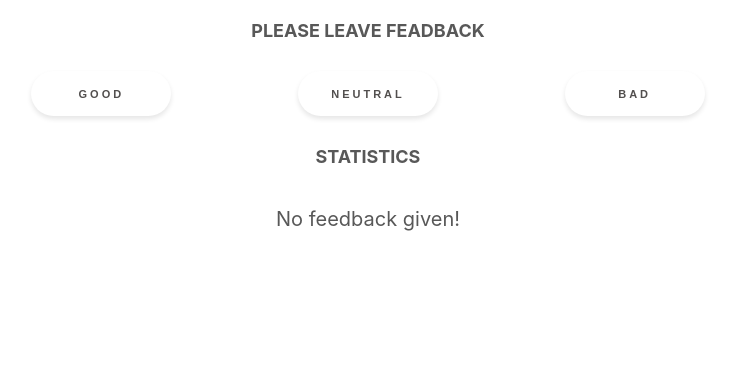
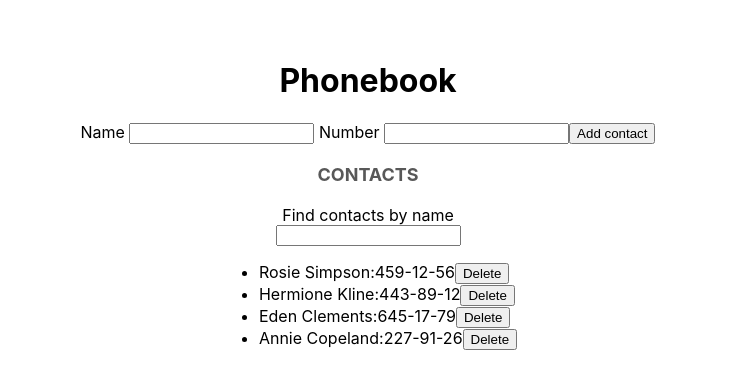
Before and after one commit to Eugenia-Medved/goit-react-hw-02-feedback, a React (Create React App) app: page / in a window 1280 px wide. Shown: the top 388 px of the page, without its empty margins (272-1007 px from the left). Built offline with nearby package versions, Linux system fonts and the light colour scheme.

Commit message:
Добавила разметку

```diff
--- a/package.json
+++ b/package.json
@@ -2,7 +2,7 @@
   "name": "goit-react-hw-02-feedback",
   "version": "0.1.0",
   "private": true,
-  "homepage": "https://YevheniiaBondarenko.github.io/goit-react-hw-02-feedback",
+  "homepage": "https://YevheniiaBondarenko.github.io/goit-react-hw-02-phonebook",
   "dependencies": {
     "@testing-library/jest-dom": "^5.11.8",
     "@testing-library/react": "^11.2.2",
--- a/src/components/App/App.js
+++ b/src/components/App/App.js
@@ -1,47 +1,33 @@
 import React, { Component } from 'react';
 import './App.css';
 import Container from 'components/Container/Container';
-import FeedbackOptions from 'components/FeedbackOptions/FeedbackOptions';
-import Statistics from 'components/Statistics/Statistics';
-import Notification from 'components/Notification/Notification';
+import ContactForm from 'components/ContactForm/ContactForm';
+import Filter from 'components/Filter/Filter';
+import ContactList from 'components/ContactList/ContactList';
 
 class App extends Component {
   state = {
-    good: 0,
-    neutral: 0,
-    bad: 0,
-  };
-
-  onLeaveFeedback = option => {
-    this.setState({ [option]: this.state[option] + 1 });
+    contacts: [
+      { id: 'id-1', name: 'Rosie Simpson', number: '459-12-56' },
+      { id: 'id-2', name: 'Hermione Kline', number: '443-89-12' },
+      { id: 'id-3', name: 'Eden Clements', number: '645-17-79' },
+      { id: 'id-4', name: 'Annie Copeland', number: '227-91-26' },
+    ],
+    filter: '',
+    name: '',
+    number: '',
   };
 
   render() {
-    const total = this.state.good + this.state.neutral + this.state.bad;
-    const positivePercentage = Math.round((this.state.good / total) * 100);
-
-    const { good, neutral, bad } = this.state;
     return (
       <>
-        <Container title="Please leave feadback">
-          <FeedbackOptions
-            options={['good', 'neutral', 'bad']}
-            onLeaveFeedback={this.onLeaveFeedback}
-          />
+        <Container>
+          <h1>Phonebook</h1>
+          <ContactForm />
         </Container>
-
-        <Container title="Statistics">
-          {total ? (
-            <Statistics
-              good={good}
-              neutral={neutral}
-              bad={bad}
-              total={total}
-              positivePercentage={positivePercentage}
-            />
-          ) : (
-            <Notification message="No feedback given!" />
-          )}
+        <Container title="Contacts">
+          <Filter />
+          <ContactList contacts={this.state.contacts} />
         </Container>
       </>
     );
--- /dev/null
+++ b/src/components/ContactForm/ContactForm.js
@@ -0,0 +1,13 @@
+function ContactForm({ nameId, telId }) {
+  return (
+    <form action="">
+      <label for={nameId}> Name </label>
+      <input id={nameId} type="text" />
+      <label for={telId}> Number </label>
+      <input id={telId} type="tel" />
+      <button type="button">Add contact</button>
+    </form>
+  );
+}
+
+export default ContactForm;
--- /dev/null
+++ b/src/components/ContactList/ContactList.js
@@ -0,0 +1,16 @@
+function ContactList({ contacts }) {
+  return (
+    <ul>
+      {contacts.map(contact => (
+        <li key={contact.id}>
+          <span>
+            {contact.name}:{contact.number}
+          </span>
+          <button type="button">Delete</button>
+        </li>
+      ))}
+    </ul>
+  );
+}
+
+export default ContactList;
--- a/src/components/FeedbackOptions/FeedbackOptions.js
+++ /dev/null
@@ -1,26 +0,0 @@
-import PropTypes from 'prop-types';
-import s from './FeedbackOptions.module.css';
-
-function FeedbackOptions({ options, onLeaveFeedback }) {
-  return (
-    <div className={s.container}>
-      {options.map(option => (
-        <button
-          type="button"
-          className={s.button}
-          key={option}
-          onClick={() => onLeaveFeedback(option)}
-        >
-          {option}
-        </button>
-      ))}
-    </div>
-  );
-}
-
-FeedbackOptions.propTypes = {
-  onLeaveFeedback: PropTypes.func,
-  options: PropTypes.arrayOf(PropTypes.string),
-};
-
-export default FeedbackOptions;
--- a/src/components/FeedbackOptions/FeedbackOptions.module.css
+++ /dev/null
@@ -1,37 +0,0 @@
-.container {
-  width: 800px;
-  display: flex;
-  justify-content: space-around;
-}
-
-.button {
-  /* text-decoration: none; */
-  display: inline-block;
-  width: 140px;
-  height: 45px;
-  line-height: 45px;
-  border-radius: 45px;
-  margin: 10px 20px;
-  font-family: 'Montserrat', sans-serif;
-  font-size: 11px;
-  text-transform: uppercase;
-  text-align: center;
-  letter-spacing: 3px;
-  font-weight: 600;
-  color: #524f4e;
-  border: 0;
-  background: white;
-  box-shadow: 0 3px 5px rgba(0, 0, 0, 0.1);
-  transition: 0.3s;
-}
-.button:hover,
-.button:focus {
-  background: #9adef8;
-  box-shadow: 0 5px 10px rgba(58, 214, 253, 0.4);
-  color: white;
-  transform: translateY(-7px);
-}
-
-.button:active {
-  outline: 0 !important;
-}
--- /dev/null
+++ b/src/components/Filter/Filter.js
@@ -0,0 +1,10 @@
+function Filter({ findId }) {
+  return (
+    <>
+      <label for={findId}>Find contacts by name</label>
+      <input id={findId} type="text" />
+    </>
+  );
+}
+
+export default Filter;
--- a/src/components/Notification/Notification.js
+++ /dev/null
@@ -1,20 +0,0 @@
-import PropTypes from 'prop-types';
-import s from './Notification.module.css';
-
-function Notification({ message }) {
-  return (
-    <>
-      <p className={s.title}>{message}</p>
-    </>
-  );
-}
-
-Notification.defaultProps = {
-  message: ' ',
-};
-
-Notification.propTypes = {
-  message: PropTypes.string.isRequired,
-};
-
-export default Notification;
--- a/src/components/Notification/Notification.module.css
+++ /dev/null
@@ -1,7 +0,0 @@
-.title {
-  margin: 0;
-  padding: 20px 0;
-
-  font-size: 20px;
-  color: rgb(88, 88, 88);
-}
--- a/src/components/Statistics/Statistics.js
+++ /dev/null
@@ -1,35 +0,0 @@
-import PropTypes from 'prop-types';
-import s from './Statistics.module.css';
-
-function Statistics({ good, neutral, bad, total, positivePercentage }) {
-  return (
-    <>
-      <div className={s.container}>
-        <p className={s.title}>Good: {good}</p>
-        <p className={s.title}>Neutral: {neutral}</p>
-        <p className={s.title}>Bad: {bad}</p>
-      </div>
-
-      <p className={s.title}>Total: {total}</p>
-      <p className={s.title}>Positive feedback: {positivePercentage}%</p>
-    </>
-  );
-}
-
-Statistics.defaultProps = {
-  good: 0,
-  neutral: 0,
-  bad: 0,
-  total: 0,
-  positivePercentage: 0,
-};
-
-Statistics.propTypes = {
-  good: PropTypes.number.isRequired,
-  neutral: PropTypes.number.isRequired,
-  bad: PropTypes.number.isRequired,
-  total: PropTypes.number.isRequired,
-  positivePercentage: PropTypes.number.isRequired,
-};
-
-export default Statistics;
--- a/src/components/Statistics/Statistics.module.css
+++ /dev/null
@@ -1,14 +0,0 @@
-.container {
-  width: 800px;
-
-  display: flex;
-  justify-content: space-around;
-}
-
-.title {
-  margin: 0;
-  padding: 20px 0;
-
-  font-size: 15px;
-  color: rgb(88, 88, 88);
-}
```
